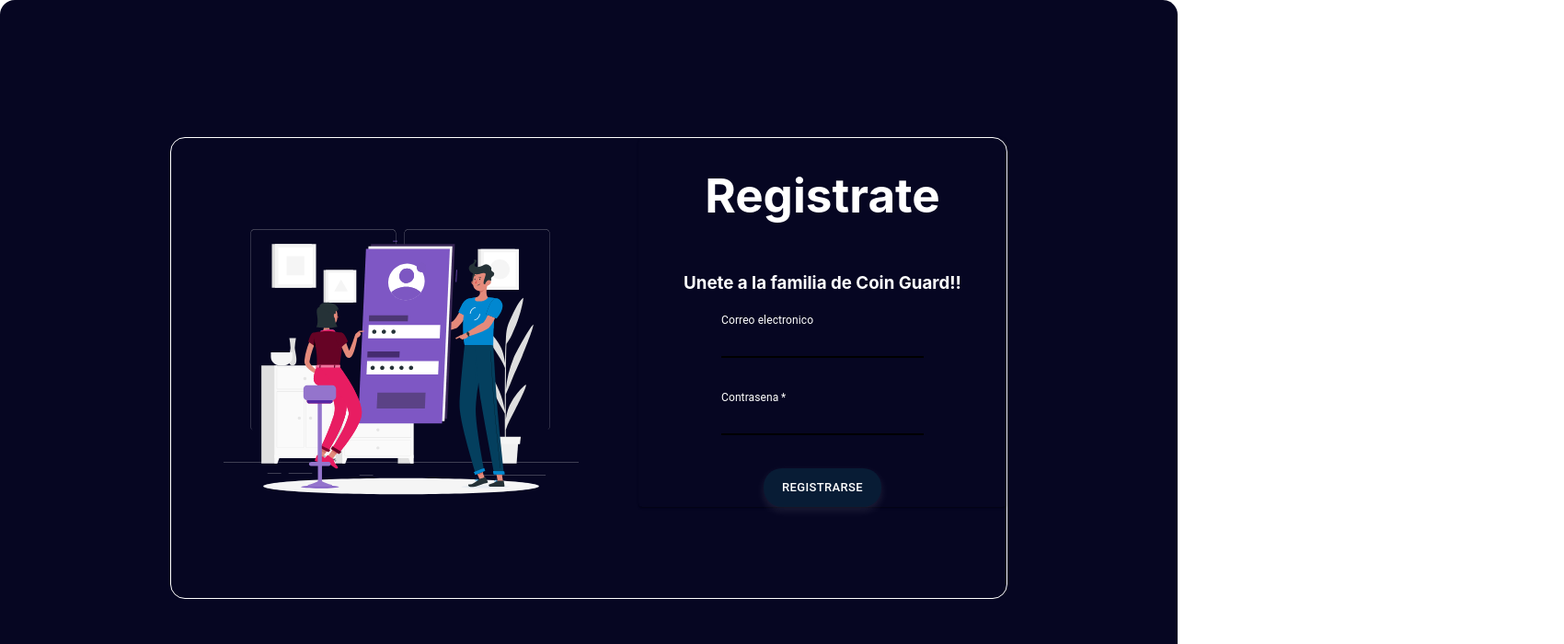
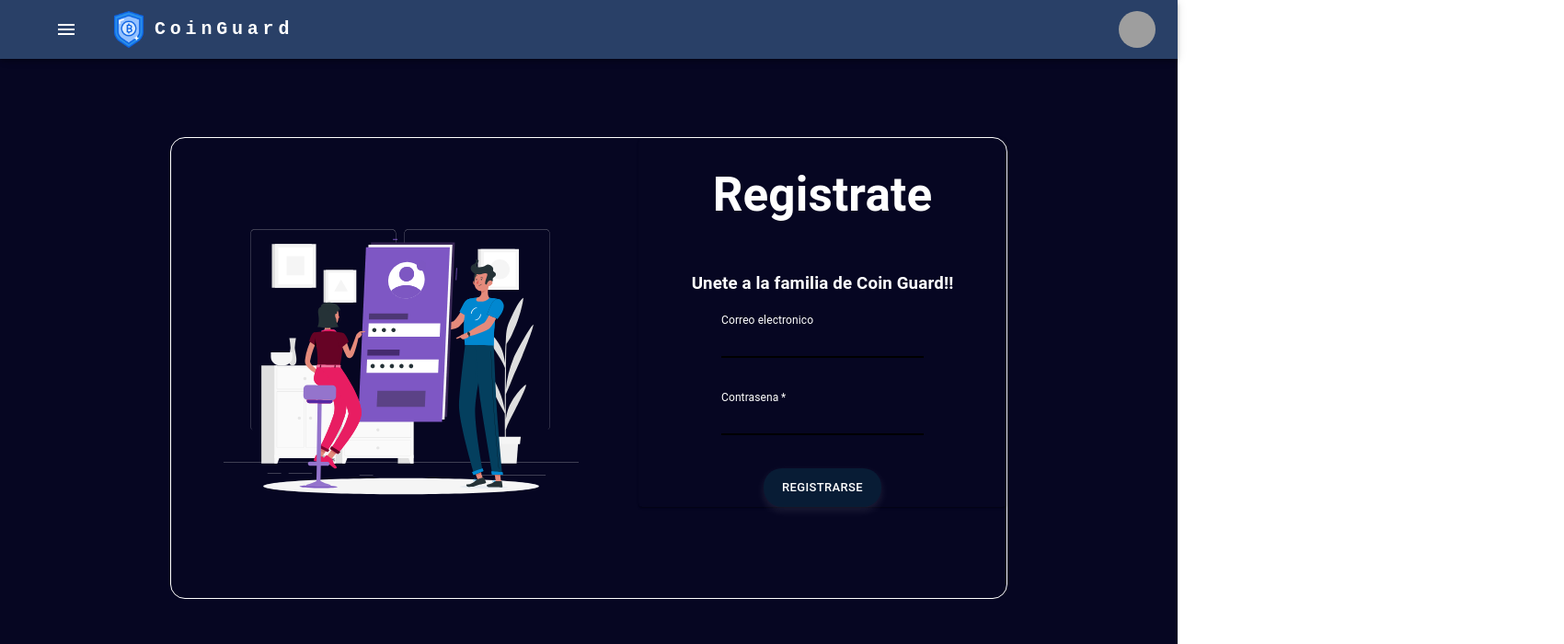
Before and after one commit to brustlinket12/coin, a React (Vite) app: page / in a window 1280 px wide. Shown: the top 700 px of the page at 92% size, 1700 px wide, since content can reach past the window. Built offline with nearby package versions, Linux system fonts and the light colour scheme; grey boxes are pictures that could not be loaded.

Commit message:
Botón para abrir SideNav
Ajustes a SideNav y nuevo componente para abrir a este "SideNavOpener.jsx".

```diff
--- a/src/App.jsx
+++ b/src/App.jsx
@@ -9,11 +9,11 @@
   return (
     <div>
       <PaginaInicioRegistrar/>
-      {/* <PaginaTutorial/>
+      <PaginaTutorial/>
       <PaginaInicioSesion/>
       <PaginaInicioRegistrar/>
       <PaginaDashboard/>
-      */}
+
     </div>
   );
 }
--- a/src/components/Header.jsx
+++ b/src/components/Header.jsx
@@ -11,8 +11,10 @@
 import Tooltip from '@mui/material/Tooltip';
 import MenuItem from '@mui/material/MenuItem';
 
+
 // Importa la imagen personalizada
 import CustomLogo from '/src/assets/img/logo1.png'; // Ajusta la ruta según la ubicación de tu imagen
+import Navbar from './SideNavOpener';
 
 const settings = ['Profile', 'Account', 'Dashboard', 'Logout'];
 
@@ -42,6 +44,7 @@
         }}>
             <Container maxWidth="xl">
                 <Toolbar disableGutters>
+                    <Navbar/>
                     {/* Reemplaza el AdbIcon con la imagen personalizada */}
                     <Box
                         component="img"
--- a/src/components/SideNav.jsx
+++ b/src/components/SideNav.jsx
@@ -1,28 +1,16 @@
-import * as React from 'react';
-import Box from '@mui/material/Box';
-import Drawer from '@mui/material/Drawer';
-import CssBaseline from '@mui/material/CssBaseline';
-import AppBar from '@mui/material/AppBar';
-import Toolbar from '@mui/material/Toolbar';
-import List from '@mui/material/List';
-import Typography from '@mui/material/Typography';
-import Divider from '@mui/material/Divider';
-import ListItem from '@mui/material/ListItem';
-import ListItemButton from '@mui/material/ListItemButton';
-import ListItemIcon from '@mui/material/ListItemIcon';
-import ListItemText from '@mui/material/ListItemText';
+import { Box, CssBaseline, Drawer, Toolbar, Divider, List, ListItem, ListItemButton, ListItemIcon, ListItemText } from '@mui/material';
 import DashboardIcon from '@mui/icons-material/Dashboard';
 import TrendingUpIcon from '@mui/icons-material/TrendingUp';
 import TrendingDownIcon from '@mui/icons-material/TrendingDown';
 import FormatListBulletedIcon from '@mui/icons-material/FormatListBulleted';
+import PropTypes from 'prop-types';  // Importa PropTypes
 
 const drawerWidth = 225;
 
-export default function SideNav() {
+export default function SideNav({ open, onClose }) {
     return (
         <Box sx={{ display: 'flex' }}>
             <CssBaseline />
-
         <Drawer
             sx={{
                 width: drawerWidth,
@@ -34,7 +22,8 @@
                     color: '#FFFFFF'
                 },
             }}
-                variant="permanent"
+            open={open}
+            onClose={onClose} // Llamará a `onClose` para cerrar el Drawer
             anchor="left"
         >
             <Toolbar />
@@ -51,7 +40,7 @@
                                 ) : index % 4 === 2 ? (
                                     <TrendingDownIcon />
                                 ) : (
-                                        <FormatListBulletedIcon /> // Reemplaza AnotherIcon con el ícono que deseas usar
+                                    <FormatListBulletedIcon />
                                 )}
                             </ListItemIcon>
                             <ListItemText primary={text} />
@@ -63,3 +52,9 @@
     </Box>
     );
 }
+
+// Agrega validación de las props
+SideNav.propTypes = {
+    open: PropTypes.bool.isRequired,
+    onClose: PropTypes.func.isRequired,
+};
--- /dev/null
+++ b/src/components/SideNavOpener.jsx
@@ -0,0 +1,28 @@
+import { useState } from 'react';
+import { IconButton, Toolbar } from '@mui/material';
+import SideNav from './SideNav';
+import MenuIcon from '@mui/icons-material/Menu';
+
+export default function Navbar() {
+    const [open, setOpen] = useState(false);
+
+    const handleDrawerOpen = () => setOpen(true);
+    const handleDrawerClose = () => setOpen(false);
+
+    return (
+        <>
+                <Toolbar
+                disablePadding>
+                    <IconButton
+                    color = "inherit"
+                    size = "large"
+                    onClick={handleDrawerOpen}
+                    >
+                        <MenuIcon/>
+                    </IconButton>
+                </Toolbar>
+
+            <SideNav open={open} onClose={handleDrawerClose} />
+        </>
+    );
+}
```
Lines whose indentation alone changed are shown as unchanged.
